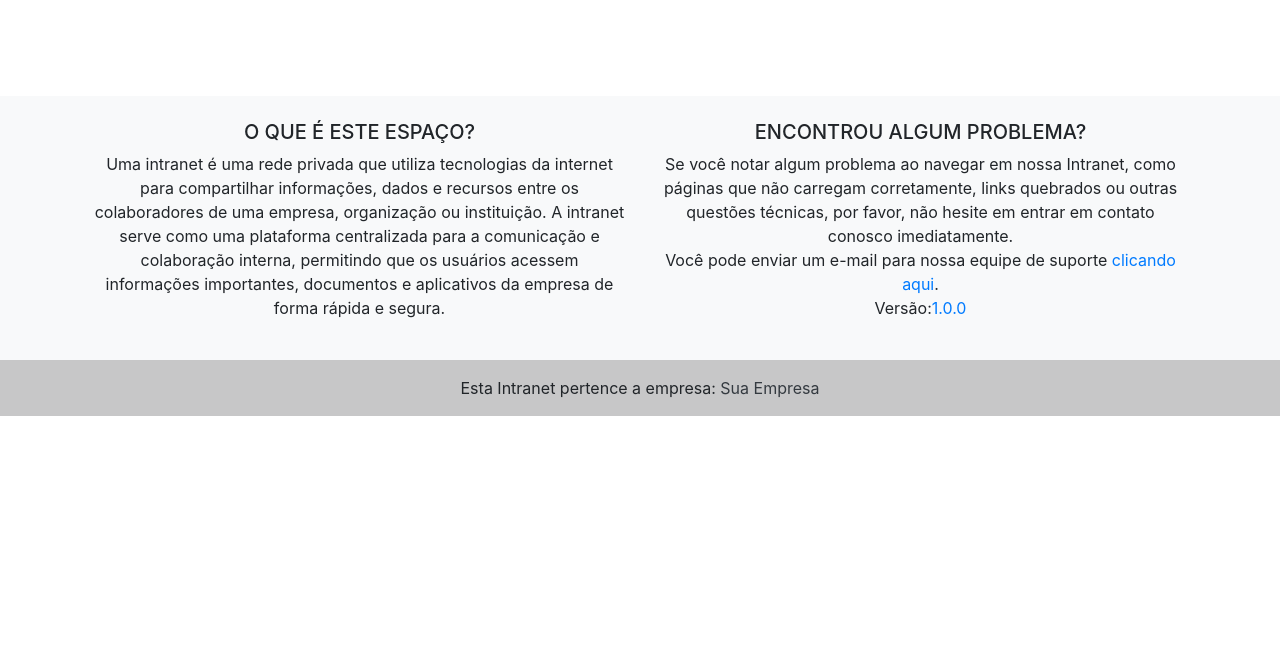
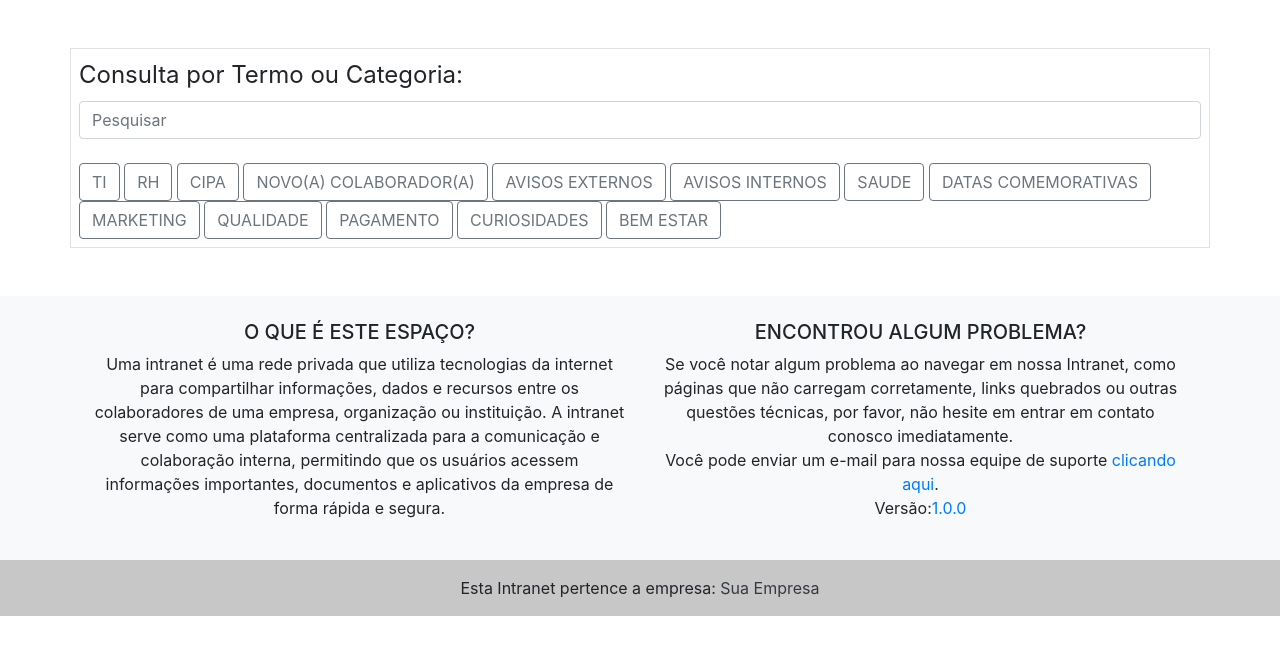
Before and after one commit to marcoskw/intranet, a Django app: page /categoria/1 in a window 1280 px wide. Shown: the part 64-719 px from the top of the page. Run offline with Django 4.2, Linux system fonts and the light colour scheme; data that the repository does not hold is empty; some libraries are stand-ins or nearby versions.

Commit message:
Implantandoordenação invertida dos posts e parte de busca por termo e categoria

```diff
--- a/posts/templates/posts/index.html
+++ b/posts/templates/posts/index.html
@@ -26,7 +26,7 @@
                         <p class="card-text">
                             <small class="text-muted">
                                 {{ post.data_post|naturalday|title}} |
-                                {{ post.comentario_set.count}} comentário(s) |
+                                {{ post.numero_comentarios }} comentário(s) |
                                 {{ post.categoria_post}}</small>
                         </p>
 
@@ -38,10 +38,33 @@
                 {% endfor %}
             </div>
             <!--/CONTENT-->
-
         </div>
     </div>
 </div>
 
 {% include 'parciais/_pagination.html' %}
+
+<div class="row border p-2">
+    <fieldset>
+       <legend>Consulta por Termo ou Categoria:</legend>
+        <form action="{% url 'post_busca' %}">
+            <input name="termo" value="{{ request.GET.termo }}" class="form-control mr-sm-2" type="search" placeholder="Pesquisar"
+               aria-label="Search">
+        </form><br>
+        <a href="{% url 'post_categoria' 'TI' %}" class="btn btn-outline-secondary">TI</a>
+        <a href="{% url 'post_categoria' 'RH' %}" class="btn btn-outline-secondary">RH</a>
+        <a href="{% url 'post_categoria' 'CIPA' %}" class="btn btn-outline-secondary">CIPA</a>
+        <a href="{% url 'post_categoria' 'NOVO(A) COLABORADOR(A)' %}" class="btn btn-outline-secondary">NOVO(A) COLABORADOR(A)</a>
+        <a href="{% url 'post_categoria' 'AVISOS EXTERNOS' %}" class="btn btn-outline-secondary">AVISOS EXTERNOS</a>
+        <a href="{% url 'post_categoria' 'AVISOS INTERNOS' %}" class="btn btn-outline-secondary">AVISOS INTERNOS</a>
+        <a href="{% url 'post_categoria' 'SAUDE' %}" class="btn btn-outline-secondary">SAUDE</a>
+        <a href="{% url 'post_categoria' 'DATAS COMEMORATIVAS' %}" class="btn btn-outline-secondary">DATAS COMEMORATIVAS</a>
+        <a href="{% url 'post_categoria' 'MARKETING' %}" class="btn btn-outline-secondary">MARKETING</a>
+        <a href="{% url 'post_categoria' 'QUALIDADE' %}" class="btn btn-outline-secondary">QUALIDADE</a>
+        <a href="{% url 'post_categoria' 'PAGAMENTO' %}" class="btn btn-outline-secondary">PAGAMENTO</a>
+        <a href="{% url 'post_categoria' 'CURIOSIDADES' %}" class="btn btn-outline-secondary">CURIOSIDADES</a>
+        <a href="{% url 'post_categoria' 'BEM ESTAR' %}" class="btn btn-outline-secondary">BEM ESTAR</a>
+    </fieldset>
+</div>
+
 {% endblock %}
--- /dev/null
+++ b/posts/templates/posts/post_busca.html
@@ -0,0 +1 @@
+{% extends 'posts/index.html' %}
--- /dev/null
+++ b/posts/templates/posts/post_categoria.html
@@ -0,0 +1 @@
+{% extends 'posts/index.html' %}
--- a/posts/urls.py
+++ b/posts/urls.py
@@ -4,6 +4,6 @@ from . import views
 urlpatterns = [
     path('', views.PostIndex.as_view(), name='index'),
     path('categoria/<str:categoria>', views.PostCategoria.as_view(), name='post_categoria'),
-    path('', views.PostBusca.as_view(), name='post_busca'),
+    path('busca/', views.PostBusca.as_view(), name='post_busca'),
     path('post/<int:pk>', views.PostDetalhes.as_view(), name='post_detalhes')
 ]
--- a/posts/views.py
+++ b/posts/views.py
@@ -2,6 +2,7 @@ from django.shortcuts import render
 from django.views.generic.list import ListView
 from django.views.generic.edit import UpdateView
 from .models import Post
+from django.db.models import Q, Count, Case, When
 
 
 class PostIndex(ListView):
@@ -10,13 +11,53 @@ class PostIndex(ListView):
     paginate_by = 3
     context_object_name = 'posts'
 
+    def get_queryset(self):
+        qs = super().get_queryset()
+        qs.order_by('-id').filter(publicado_post=True)
+        qs = qs.annotate(
+            numero_comentarios=Count(
+                Case(
+                    When(comentario__publicado_comentario=True, then=1)
+                )
+            )
+        )
+
+        return qs
+
 
 class PostBusca(PostIndex):
-    pass
+    template_name = 'posts/post_busca.html'
+
+    def get_queryset(self):
+        qs = super().get_queryset()
+        termo = self.request.GET.get('termo')
+
+        if not termo:
+            return qs
+
+        qs = qs.filter(
+            Q(titulo_post__icontains=termo) |
+            Q(autor_post__first_name__iexact=termo) |
+            Q(conteudo_post__icontains=termo) |
+            Q(excerto_post__icontains=termo) |
+            Q(categoria_post__nome_categoria__iexact=termo)
+        )
+
+        return qs
 
 
 class PostCategoria(PostIndex):
-    pass
+    template_name = 'posts/post_categoria.html'
+
+    def get_queryset(self):
+        qs = super().get_queryset()
+        categoria = self.kwargs.get('categoria', None)
+        if not categoria:
+            return qs
+
+        qs = qs.filter(categoria_post__nome_categoria__iexact=categoria)
+
+        return qs
 
 
 class PostDetalhes(UpdateView):
```
